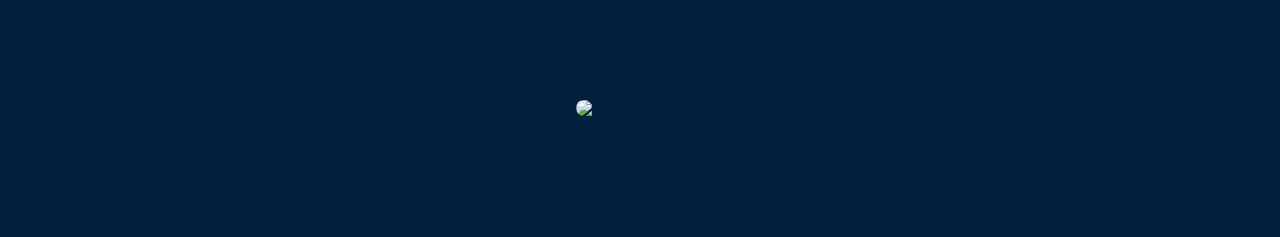
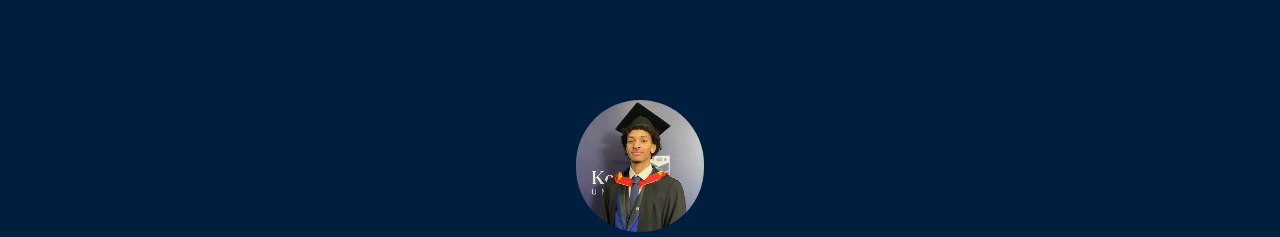
Before and after one commit to mottsalah/github_portfolio, a plain HTML site: page index.html in a window 1280 px wide. Shown: the top 237 px of the page. Drawn offline with Linux system fonts and the light colour scheme.

Commit message:
Update index.html

```diff
--- a/index.html
+++ b/index.html
@@ -24,7 +24,7 @@
         <div class="level">
           <div class="level-item has-text-centered">
             <figure class="image is-128x128">
-              <img class="is-rounded" src="img/me-big.png">
+              <img class="is-rounded" src="img/me_big.png">
             </figure>
           </div>
         </div>
```
